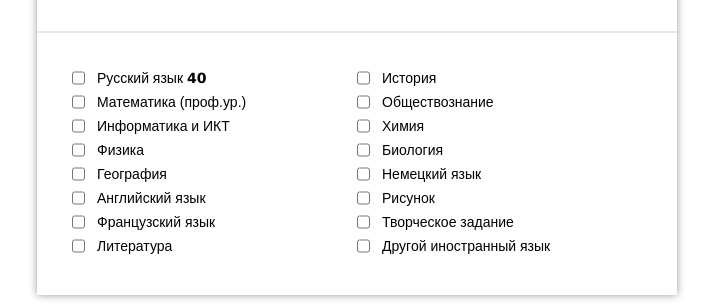
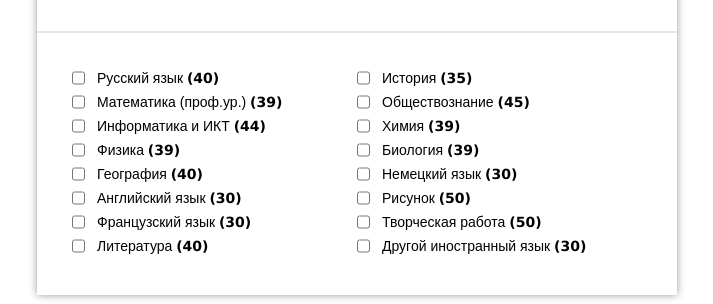
Before and after one commit to KonstantinSh21/ege_psu, a Vue app: page / in a window 1280 px wide. Shown: the part 335-639 px from the top of the page, without its empty margins (283-996 px from the left). Built offline with nearby package versions, Linux system fonts and the light colour scheme.

Commit message:
recovery min.score

```diff
--- a/src/App.vue
+++ b/src/App.vue
@@ -35,69 +35,69 @@
                     <!--                    //Творческая работа     tvo 50-->
                     <!--                    //Рисунок               ris 50-->
                     <input @click="Click('rus', !isRus)" v-model="isRus" type="checkbox"/>
-                    <span>Русский язык <b>40</b></span>
+                    <span>Русский язык <b>(40)</b></span>
                   </div>
                   <div class="wrapper__cb-item">
                     <input @click="Click('mat', !isMat)" v-model="isMat" type="checkbox"/>
-                    <span>Математика (проф.ур.)</span>
+                    <span>Математика (проф.ур.) <b>(39)</b></span>
                   </div>
                   <div class="wrapper__cb-item">
                     <input @click="Click('inf', !isInf)" v-model="isInf" type="checkbox"/>
-                    <span>Информатика и ИКТ</span>
+                    <span>Информатика и ИКТ <b>(44)</b></span>
                   </div>
                   <div class="wrapper__cb-item">
                     <input @click="Click('phy', !isPhy)" v-model="isPhy" type="checkbox"/>
-                    <span>Физика</span>
+                    <span>Физика <b>(39)</b></span>
                   </div>
                   <div class="wrapper__cb-item">
                     <input @click="Click('geo', !isGeo)" v-model="isGeo" type="checkbox"/>
-                    <span>География</span>
+                    <span>География <b>(40)</b></span>
                   </div>
                   <div class="wrapper__cb-item">
                     <input @click="Click('eng', !isEng)" v-model="isEng" type="checkbox"/>
-                    <span>Английский язык</span>
+                    <span>Английский язык <b>(30)</b></span>
                   </div>
                   <div class="wrapper__cb-item">
                     <input @click="Click('fre', !isFre)" v-model="isFre" type="checkbox"/>
-                    <span>Французский язык</span>
+                    <span>Французский язык <b>(30)</b></span>
                   </div>
                   <div class="wrapper__cb-item">
                     <input @click="Click('lit', !isLit)" v-model="isLit" type="checkbox"/>
-                    <span>Литература</span>
+                    <span>Литература <b>(40)</b></span>
                   </div>
                 </div>
                 <div class="wrapper__cb-items">
                   <div class="wrapper__cb-item">
                     <input @click="Click('ist', !isIst)" v-model="isIst" type="checkbox"/>
-                    <span>История</span>
+                    <span>История <b>(35)</b></span>
                   </div>
                   <div class="wrapper__cb-item">
                     <input @click="Click('obs', !isObs)" v-model="isObs" type="checkbox"/>
-                    <span>Обществознание</span>
+                    <span>Обществознание <b>(45)</b></span>
                   </div>
                   <div class="wrapper__cb-item">
                     <input @click="Click('che', !isChe)" v-model="isChe" type="checkbox"/>
-                    <span>Химия</span>
+                    <span>Химия <b>(39)</b></span>
                   </div>
                   <div class="wrapper__cb-item">
                     <input @click="Click('bio', !isBio)" v-model="isBio" type="checkbox"/>
-                    <span>Биология</span>
+                    <span>Биология <b>(39)</b></span>
                   </div>
                   <div class="wrapper__cb-item">
                     <input @click="Click('ger', !isGer)" v-model="isGer" type="checkbox"/>
-                    <span>Немецкий язык</span>
+                    <span>Немецкий язык <b>(30)</b></span>
                   </div>
                   <div class="wrapper__cb-item">
                     <input @click="Click('ris', !isRis)" v-model="isRis" type="checkbox"/>
-                    <span>Рисунок</span>
+                    <span>Рисунок <b>(50)</b></span>
                   </div>
                   <div class="wrapper__cb-item">
                     <input @click="Click('tvo', !isTvo)" v-model="isTvo" type="checkbox"/>
-                    <span>Творческое задание</span>
+                    <span>Творческая работа <b>(50)</b></span>
                   </div>
                   <div class="wrapper__cb-item">
                     <input @click="Click('iny', !isIny)" v-model="isIny" type="checkbox"/>
-                    <span>Другой иностранный язык</span>
+                    <span>Другой иностранный язык <b>(30)</b></span>
                   </div>
                 </div>
               </div>
```
